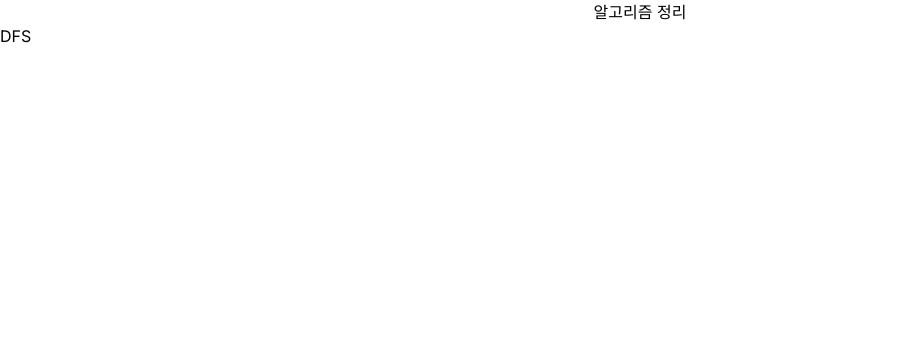
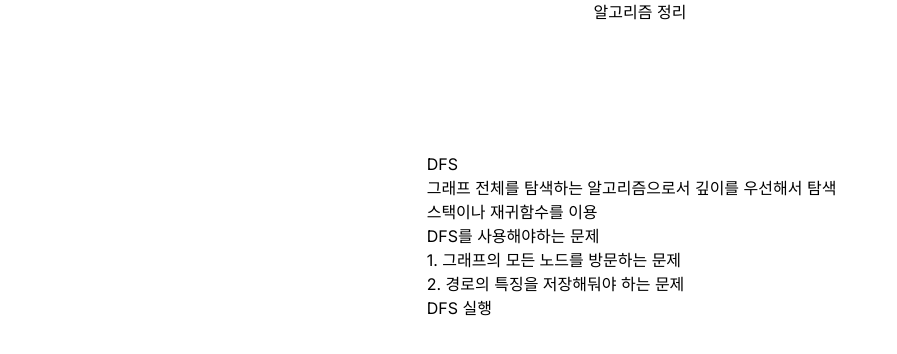
Before and after one commit to choikiyeop/algorithm, a Next.js app: page /algorithm/dfs in a window 1280 px wide. Shown: the top 354 px of the page, without its empty margins (0-897 px from the left). Built offline with nearby package versions, Linux system fonts and the light colour scheme.

Commit message:
dfs 구현

```diff
--- a/app/algorithm/dfs/page.tsx
+++ b/app/algorithm/dfs/page.tsx
@@ -1,11 +1,81 @@
+"use client";
 export default function DfsPage() {
-  return <main>DFS</main>;
+  const execute = () => {
+    const graph = [[1, 2, 4], [0, 5], [0, 5], [4], [0, 3], [1, 2]];
+    const visited = Array(7).fill(false);
+    recursiveDFS(graph, 0, visited);
+  };
+
+  return (
+    <main className="mx-auto w-1/3 my-32">
+      <h2>DFS</h2>
+      <div>그래프 전체를 탐색하는 알고리즘으로서 깊이를 우선해서 탐색</div>
+      <div>스택이나 재귀함수를 이용</div>
+
+      <div>DFS를 사용해야하는 문제</div>
+      <div>
+        <div>1. 그래프의 모든 노드를 방문하는 문제 </div>
+        <p></p>
+      </div>
+      <div>
+        <div>2. 경로의 특징을 저장해둬야 하는 문제</div>
+        <p></p>
+      </div>
+      <button onClick={execute}>DFS 실행</button>
+    </main>
+  );
 }
 
 /**
  * 깊이 우선 탐색
- * 그래프 전체를 탐색하는 알고리즘으로서 깊이를 우선해서 탐색
- * @param
+ * 재귀함수를 이용
+ * @param graph {array} - 그래프를 나타내는 2차원 배열. 행은 노드 개수이고 열은 연결되어있는 노드 번호
+ * @param v {number} - 현재 탐색 중인 노드
+ * @param visited {array} - 방문했는지 확인하는 배열
  * @returns
  */
-const DFS = () => {};
+export const recursiveDFS = (
+  graph: number[][],
+  v: number,
+  visited: boolean[]
+) => {
+  visited[v] = true;
+  console.log(v);
+
+  for (let node of graph[v]) {
+    if (!visited[node]) {
+      recursiveDFS(graph, node, visited);
+    }
+  }
+};
+
+/**
+ * 깊이 우선 탐색
+ * 스택을 이용 -> 부모 노드로 되돌아가는 로직 구현안함.
+ * @param graph {array} - 그래프를 나타내는 2차원 배열. 행은 노드 개수이고 열은 인접 노드의 번호
+ * @param start {number} - 방문 시작 노드
+ * @param visited {array} - 방문했는지 확인하는 배열
+ * @returns
+ */
+export const iterativeDFS = (
+  graph: number[][],
+  start: number,
+  visited: boolean[]
+) => {
+  const stack = [];
+  stack.push(start);
+
+  while (stack.length) {
+    let v = stack.pop() as number;
+    if (!visited[v]) {
+      console.log(v);
+      visited[v] = true;
+
+      for (let node of graph[v]) {
+        if (!visited[node]) {
+          stack.push(node);
+        }
+      }
+    }
+  }
+};
```
